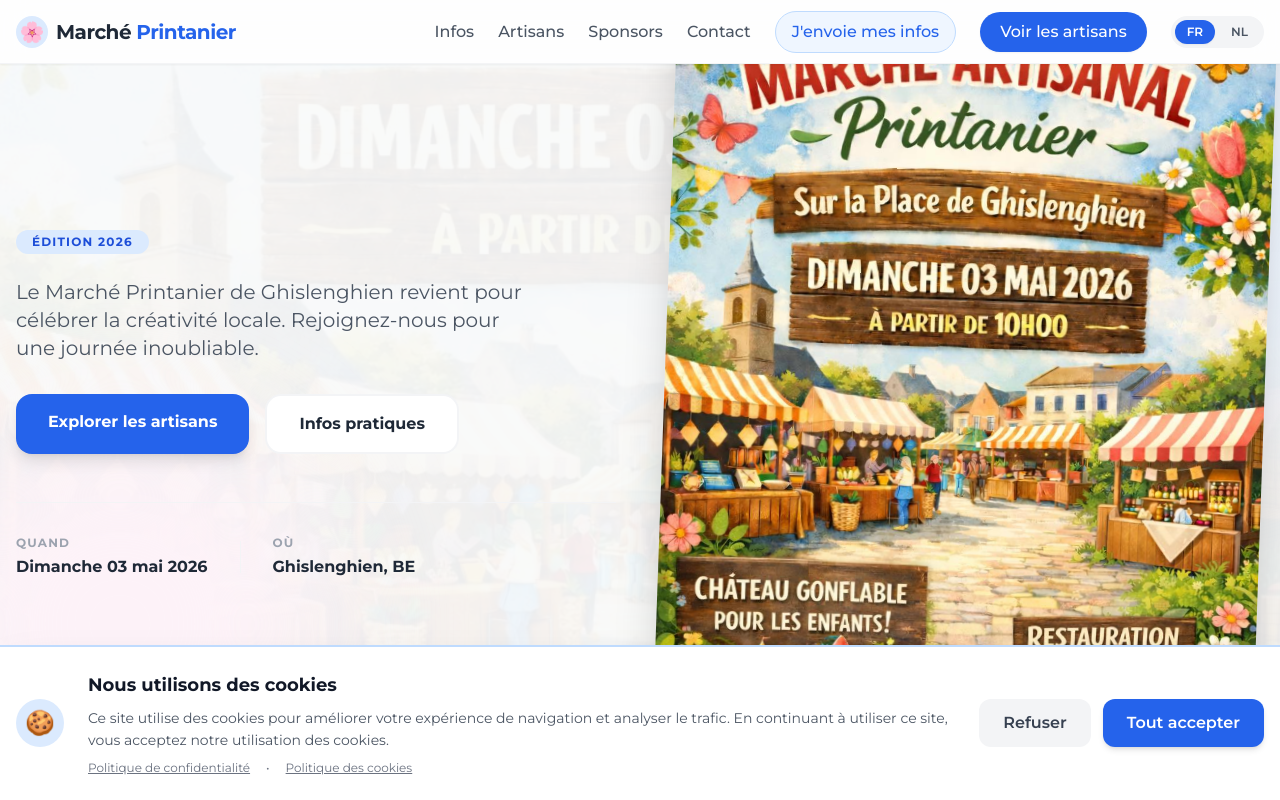
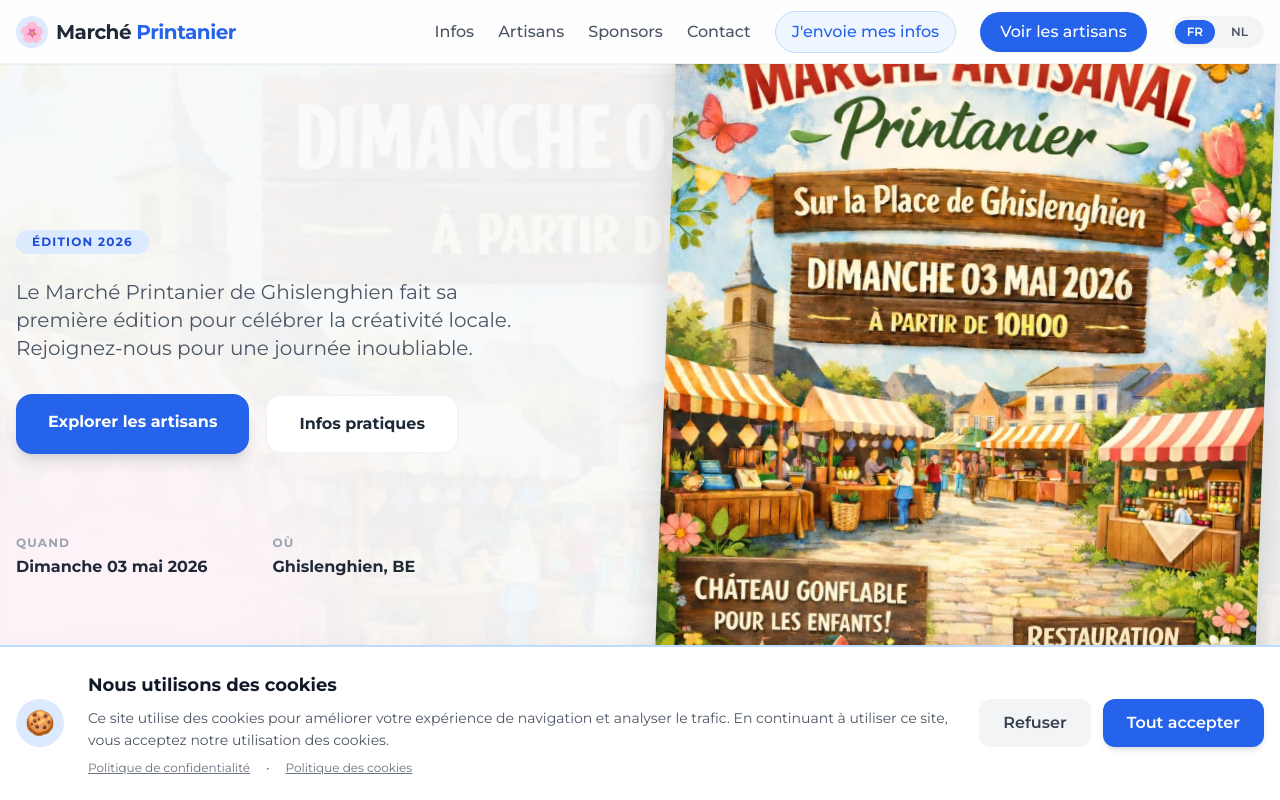
Before and after one commit to rdgdeg/marche-printanier-ghislenghien, a React (Vite) app: page / in a window 1280 px wide. Shown: the top 800 px of the page. Built offline with nearby package versions, Linux system fonts and the light colour scheme.

Commit message:
Mise à jour du texte pour indiquer que c'est la première édition du Marché Printanier

```diff
--- a/contexts/TranslationContext.tsx
+++ b/contexts/TranslationContext.tsx
@@ -24,7 +24,7 @@ const translations: Record<Language, Record<string, string>> = {
     'home.edition': 'Édition 2026',
     'home.title': 'L\'artisanat',
     'home.titleHighlight': 'en fleurs',
-    'home.subtitle': 'Le Marché Printanier de Ghislenghien revient pour célébrer la créativité locale. Rejoignez-nous pour une journée inoubliable.',
+    'home.subtitle': 'Le Marché Printanier de Ghislenghien fait sa première édition pour célébrer la créativité locale. Rejoignez-nous pour une journée inoubliable.',
     'home.exploreArtisans': 'Explorer les artisans',
     'home.practicalInfo': 'Infos pratiques',
     'home.when': 'Quand',
@@ -155,7 +155,7 @@ const translations: Record<Language, Record<string, string>> = {
     'home.edition': 'Editie 2026',
     'home.title': 'Het ambacht',
     'home.titleHighlight': 'in bloei',
-    'home.subtitle': 'De Lente Markt van Ghislenghien keert terug om lokale creativiteit te vieren. Sluit je bij ons aan voor een onvergetelijke dag.',
+    'home.subtitle': 'De Lente Markt van Ghislenghien organiseert zijn eerste editie om lokale creativiteit te vieren. Sluit je bij ons aan voor een onvergetelijke dag.',
     'home.exploreArtisans': 'Verken de ambachtslieden',
     'home.practicalInfo': 'Praktische info',
     'home.when': 'Wanneer',
```
